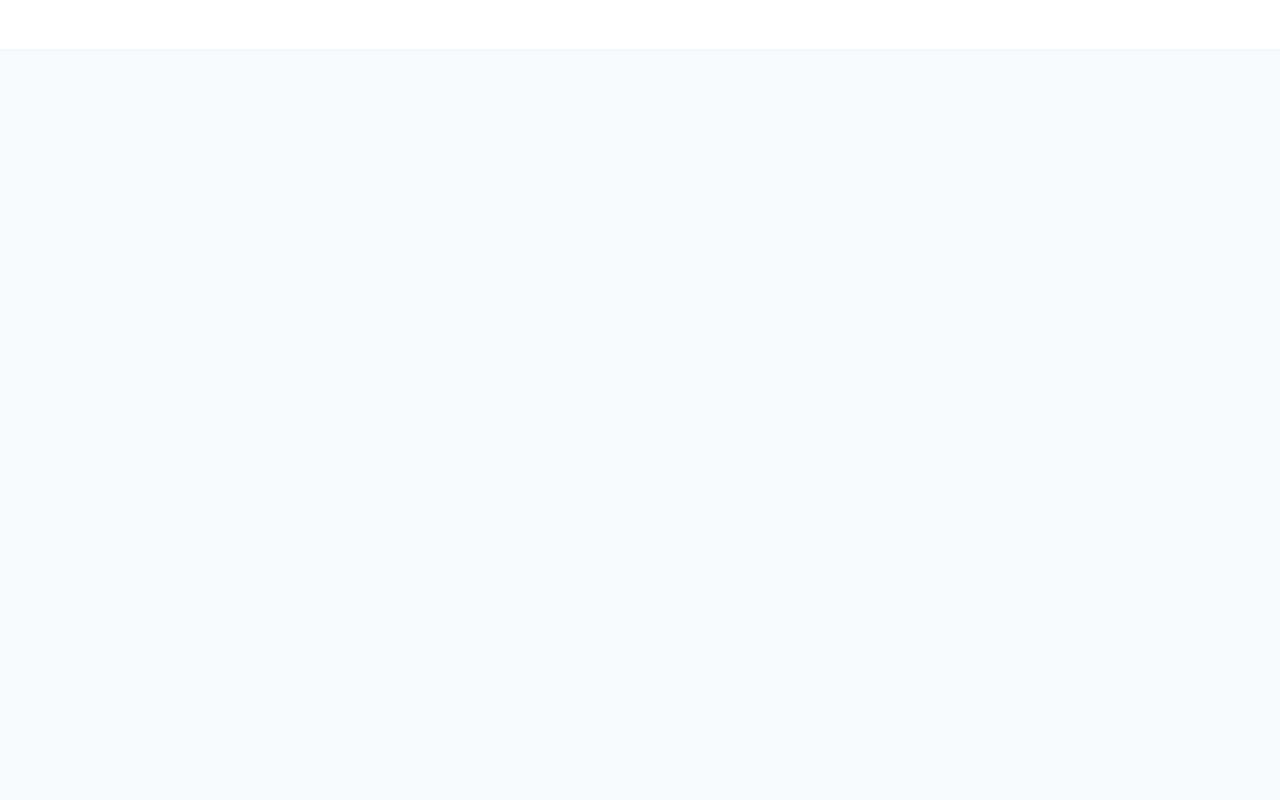
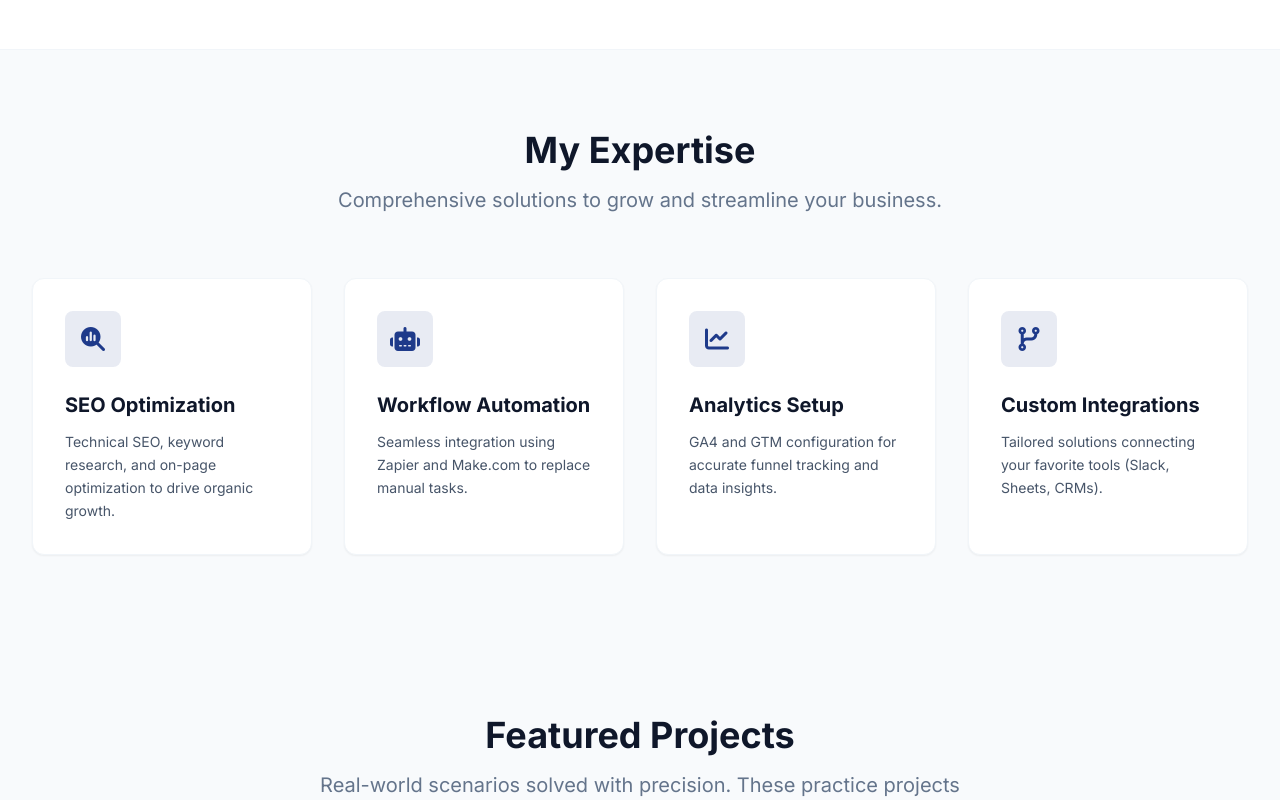
Before and after one commit to Naofumi-dev/Armageddon-Vivas-v2, a React (Vite) app: page / in a window 1280 px wide. Shown: the part 1720-2520 px from the top of the page. Before the commit the page ends 1770 px from the top, so only its background shows below. Built offline with nearby package versions, Linux system fonts and the light colour scheme; no server answers; the HTML template or start-up script is replaced by a standard one.

Commit message:
Add Services, Projects, Footer

```diff
--- a/src/App.tsx
+++ b/src/App.tsx
@@ -2,6 +2,9 @@ import React, { useState, useEffect } from 'react';
 import Header from './components/Header';
 import Hero from './components/Hero';
 import About from './components/About';
+import Services from './components/Services';
+import Projects from './components/Projects';
+import Footer from './components/Footer';
 import Chatbot from './components/Chatbot';
 
 const App: React.FC = () => {
@@ -35,7 +38,10 @@ const App: React.FC = () => {
       <main>
         <Hero />
         <About />
+        <Services />
+        <Projects />
       </main>
+      <Footer />
       <Chatbot />
     </div>
   );
```
